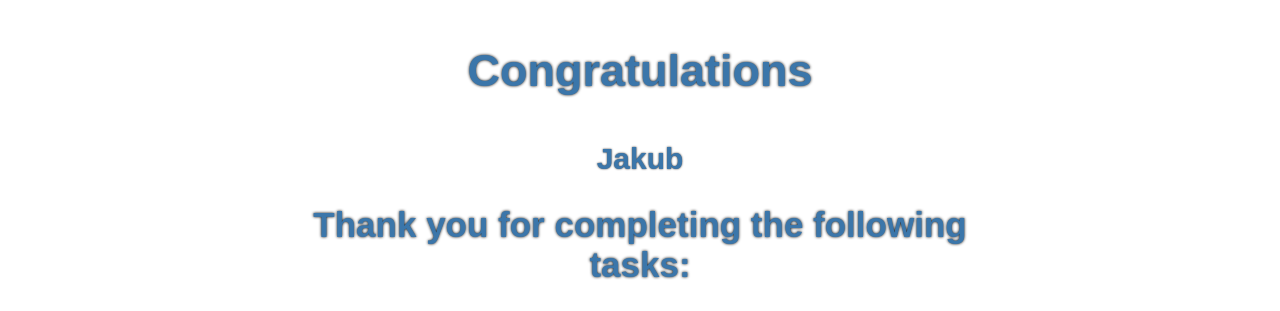
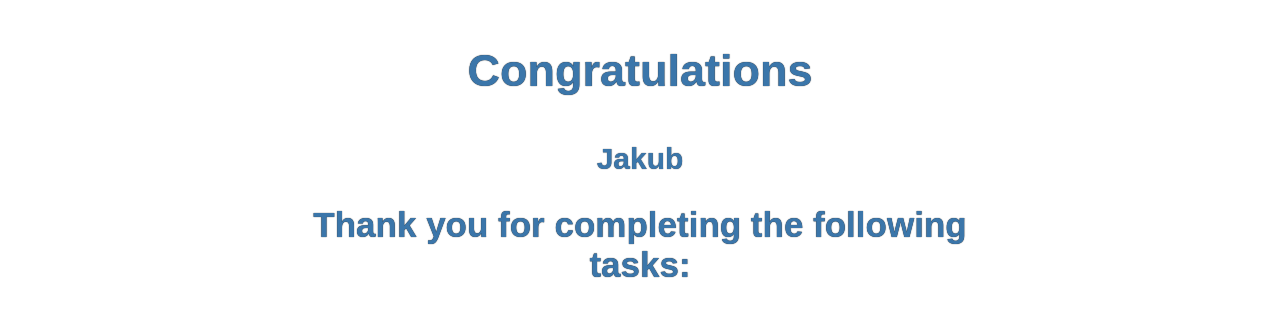
Before and after one commit to GuardiaNek/openmrs_email, a plain HTML site: page index.html in a window 1280 px wide. Shown: the top 311 px of the page. Drawn offline with Linux system fonts and the light colour scheme.

Commit message:
shadow edit

```diff
--- a/index.html
+++ b/index.html
@@ -11,21 +11,21 @@
     font-family: sans-serif;
     color: rgb(59, 118, 170);
     font-size: 45px;
-    text-shadow:0 0 3px rgb(0, 0, 0);
+    text-shadow:0 0 1px rgb(0, 0, 0);
   }
 
   h1 {
     font-family: sans-serif;
     font-size: 30px;
     color: rgb(59, 118, 170);
-    text-shadow:0 0 2px rgb(43, 39, 39);
+    text-shadow:0 0 1px rgb(43, 39, 39);
   }
 
   h2 {
     font-family: sans-serif;
     font-size: 35px;
     color: rgb(59, 118, 170);
-    text-shadow:0 0 3px rgb(0, 0, 0);
+    text-shadow:0 0 1px rgb(0, 0, 0);
   }
 
   body {
```
